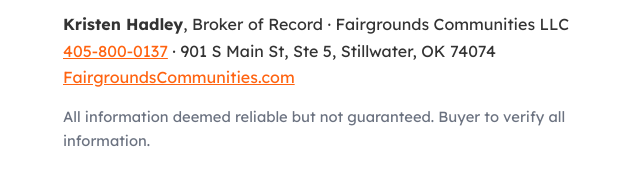
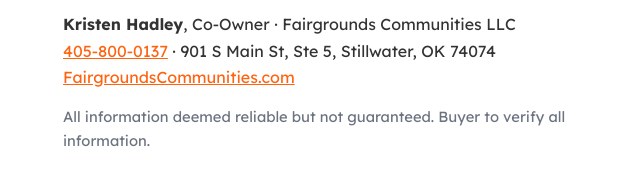
Before and after one commit to viberoo/fairgrounds-communities, a plain HTML site: page landforsaleinstillwaterok/index.html in a window 1280 px wide. Shown: the part 1736-1915 px from the top of the page, 593-1233 px from the left. Drawn offline with Linux system fonts and the light colour scheme.

Commit message:
Add full static site (HTML, CSS, images)

```diff
--- a/landforsaleinstillwaterok/index.html
+++ b/landforsaleinstillwaterok/index.html
@@ -53,7 +53,7 @@
 <li><strong>Broker co-op:</strong> Yes &mdash; 2.5% to buyer&rsquo;s agent</li>
 </ul>
 <p>Showings by appointment. Proof of funds or pre-approval required.</p>
-<p><strong>Kristen Hadley</strong>, Broker of Record &middot; Fairgrounds Communities LLC<br><a href="tel:+14058000137">405-800-0137</a> &middot; 901 S Main St, Ste 5, Stillwater, OK 74074<br><a href="/">FairgroundsCommunities.com</a></p>
+<p><strong>Kristen Hadley</strong>, Co-Owner &middot; Fairgrounds Communities LLC<br><a href="tel:+14058000137">405-800-0137</a> &middot; 901 S Main St, Ste 5, Stillwater, OK 74074<br><a href="/">FairgroundsCommunities.com</a></p>
 <p class="note">All information deemed reliable but not guaranteed. Buyer to verify all information.</p>
 </div>
 </div>
```
